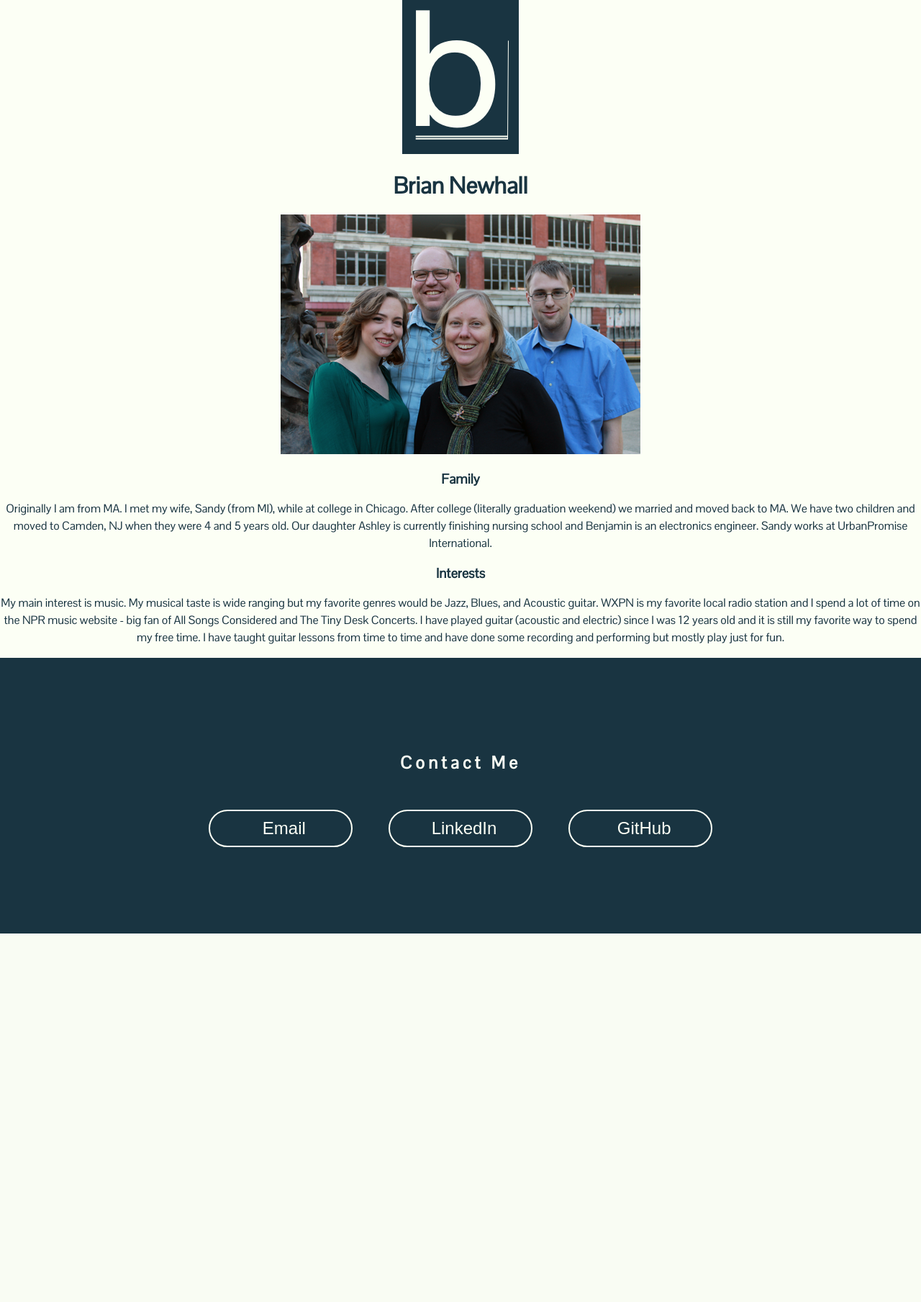
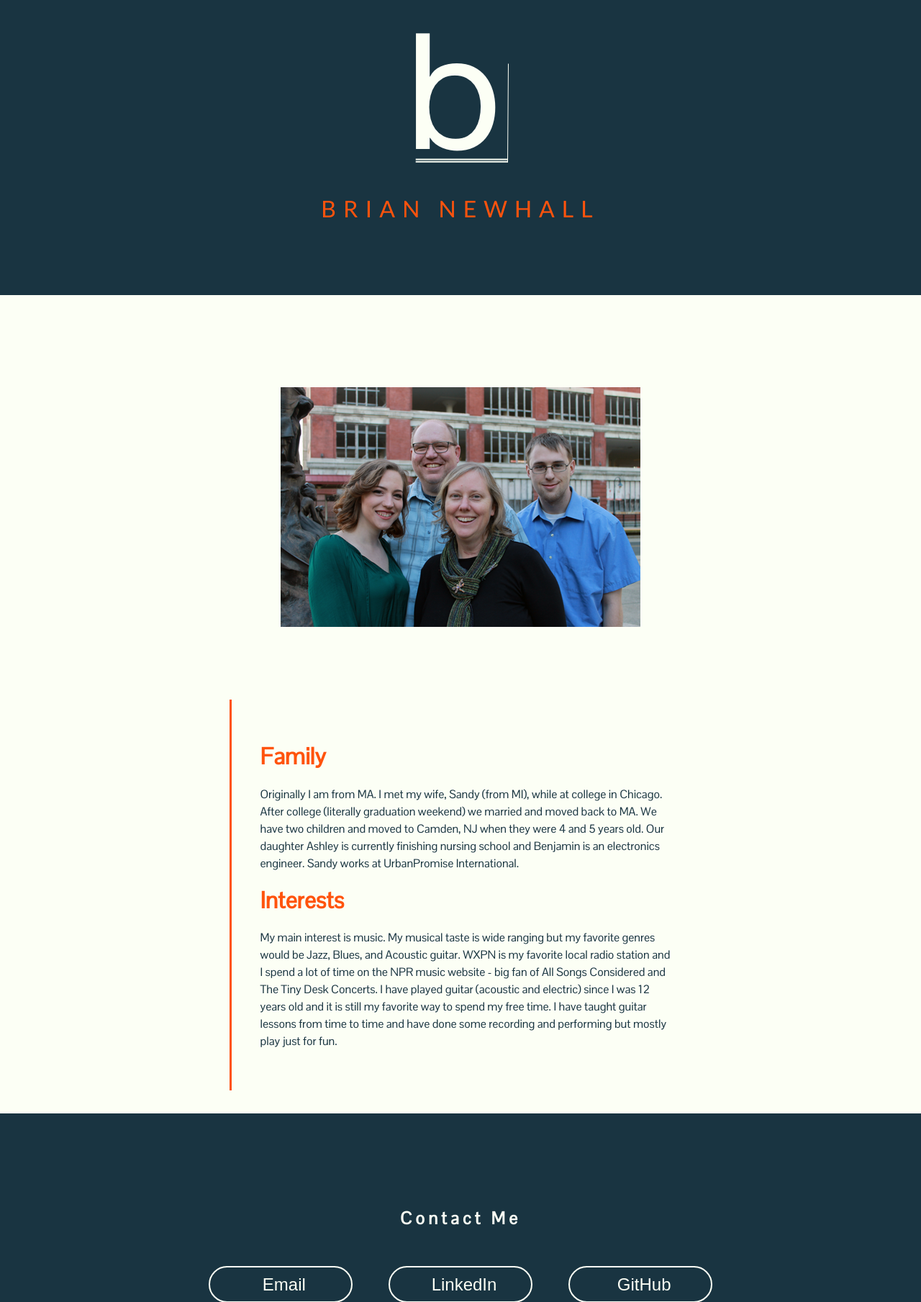
Before and after one commit to Briannewhall/Brian-Newhall, a PHP site: page /about.html in a window 1280 px wide. Shown: the part 82-1891 px from the top of the page at 72% size. Before the commit the page ends 1379 px from the top, so only its background shows below. Run offline with PHP 8.4, Linux system fonts and the light colour scheme.

Commit message:
refactor about page

```diff
--- a/about.html
+++ b/about.html
@@ -18,24 +18,22 @@
 </header>
 
 <body>
-<div id="bLogo">
+<div class=sectionBlue>
 	<img src="images/b-logo.png">
-	<h1>Brian Newhall</h1>
-
+	<h1 class="orange">Brian Newhall</h1>
 </div>
-<div class="flexBox">
-
-	<div id="imgFamily">
-		<img src="images/Family-500px-width.png">
+<div class="section">
+	<div >
+		<img src="images/Family-500px-width.png" class="photo">
 	</div>
-	<div id="aboutTxt">
-		<h3>Family</h3>
+	<div class="aboutTxt">
+		<h1>Family</h1>
 		<p>Originally I am from MA. I met my wife, Sandy (from MI), while at college in Chicago. After college (literally graduation weekend) we married and moved back to MA. We have two children and moved to Camden, NJ when they were 4 and 5 years old. Our daughter Ashley is currently finishing nursing school and Benjamin is an electronics engineer. Sandy works at UrbanPromise International.</p>
-		<h3>Interests</h3>
+		<h1>Interests</h1>
 		<p>My main interest is music. My musical taste is wide ranging but my favorite genres would be Jazz, Blues, and Acoustic guitar. WXPN is my favorite local radio station and I spend a lot of time on the NPR music website - big fan of All Songs Considered and The Tiny Desk Concerts. I have played guitar (acoustic and electric) since I was 12 years old and it is still my favorite way to spend my free time. I have taught guitar lessons from time to time and have done some recording and performing but mostly play just for fun. </p>
 	</div>
 </div>
-</body>
+
 <footer>
 	<h4>Contact Me</h4>
 	<div>
@@ -44,4 +42,5 @@
 		<button><a href="https://github.com/Briannewhall/Brian-Newhall">GitHub</a></button>
 	</div>
 </footer>
+</body>
 </html>
--- a/styles.css
+++ b/styles.css
@@ -1,5 +1,6 @@
 @charset "UTF-8";
 @import url('https://fonts.googleapis.com/css?family=Lato|Pontano+Sans');
+/* tag element styles */
 html{
 	background-color:#FCFFF5;
 	font-family:'Pontano Sans',  Helvetica, Arial, "sans-serif?";
@@ -27,11 +28,14 @@
 	background-color:#193441;
 
 }
+h1{
+	color:#ff530d;
+}
 details{
 	padding-bottom: 1em;
 }
 summary{
-	color:#ff530d;
+	//color:#ff530d;
 	font-size: 1.3em;
 }
 ul{
@@ -51,7 +55,7 @@
 	margin: 20px;
 	width: 200px;
 }
-}
+/* id styles */
 #flowVellaButton{
 	align-self: center;
 	padding: 4em;
@@ -63,14 +67,6 @@
 }
 #flowVellaButton button a{
 	color:#D1DBBD;
-}
-
-}
-#aboutTxt{
-	width:50em;
-	padding: 40px;
-	border-left: solid;
-	border-left-color: #FF530D;
 }
 #gitHubButton{
 	color:#FCFFF5;
@@ -85,6 +81,7 @@
 	letter-spacing:5px;
 	font-size:1.5em;
 }
+/* class styles */
 .sectionBlue{
 	background-color: #193441;
 	padding-bottom: 1em;
@@ -93,6 +90,7 @@
 .section{
 	display:inline-flex;
 	justify-content:center;
+	align-self: center;
 	flex-wrap: wrap;
 	padding: 2em 0em;
 }
@@ -104,6 +102,7 @@
 	width: 45%;
 	text-align: left;
 	margin-left: 2em;
+	align-self: center
 }
 .flexNarrow {
 	width: 30%;
@@ -123,3 +122,16 @@
 	background-color: #193441;
 	padding-bottom: 2em;
 }
+.photo{
+	padding: 6em;
+
+}
+.aboutTxt{
+	width: 45%;
+	text-align: left;
+	align-self: center;
+	padding: 40px;
+	margin-left: 1em;
+	border-left: solid;
+	border-left-color: #FF530D;
+}
```
